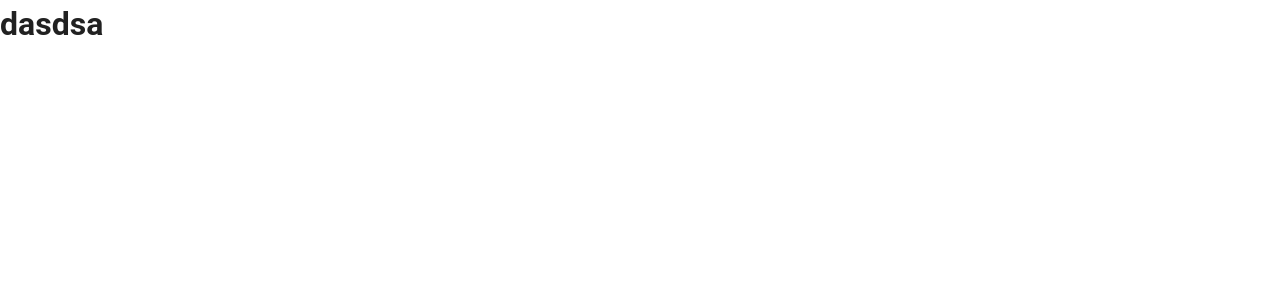
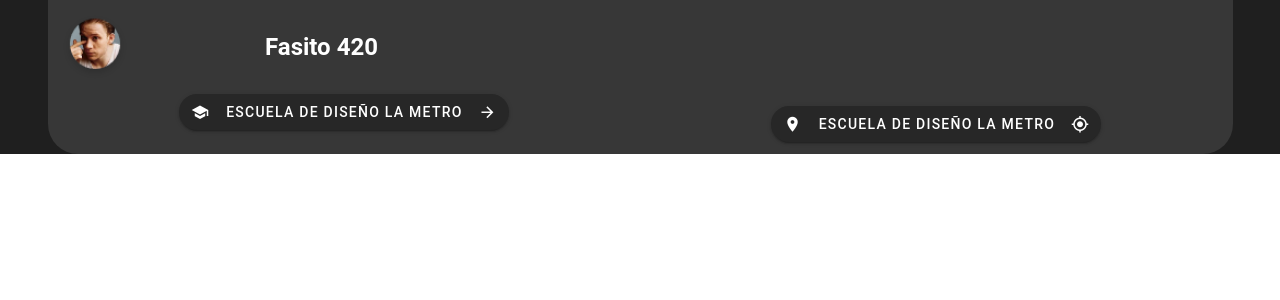
Before and after one commit to JuanPedroPontVerges/trabajofinal, a Vue app: page /home in a window 1280 px wide. Shown: the top 300 px of the page. Built offline with nearby package versions, Linux system fonts and the light colour scheme; a small style sheet from the web is missing.

Commit message:
Progreso en Home

```diff
--- a/src/components/AppButton.vue
+++ b/src/components/AppButton.vue
@@ -1,5 +1,6 @@
 <template>
-    <v-btn v-bind="$attrs" :color=this.btnColor :elevation=this.btnElevation>{{texto}}</v-btn>
+    <v-btn v-bind="$attrs" :color=this.btnColor :elevation=this.btnElevation>
+        <v-icon class="mr-4" left v-show="this.icono_izq"> {{this.icono_izq}} </v-icon>{{texto}} <v-icon class="ml-4" right v-show="this.icono_der"> {{this.icono_der}}</v-icon></v-btn>
 </template>
 
 <script>
@@ -16,6 +17,14 @@ export default {
         btnElevation: {
             type:String,
             required:false
+        },
+        icono_izq: {
+            type:String,
+            required:false
+        },
+        icono_der: {
+            type:String,
+            required:false
         }
     }
 }
--- a/src/views/Home.vue
+++ b/src/views/Home.vue
@@ -1,12 +1,93 @@
 <template>
-  <div>
-    <h1>dasdsa</h1>
+  <div v-fondo>
+    <v-container
+    class="contenedor"
+    fill-height>
+      <v-row class="align-center">
+        <v-col
+        cols="2">
+          <v-avatar
+          size=70>
+            <img
+            src="../assets/avatar.png">
+          </v-avatar>
+        </v-col>
+        <v-col>
+        <h2 class="white--text mx-2">{{this.nombre}}</h2>
+        </v-col>
+      </v-row>
+      <v-row>
+        <v-menu
+        offset-y>
+          <template
+          v-slot:activator="{ on }"
+          >
+            <AppButton
+            class="mx-auto"
+            v-on="on"
+            dark
+            rounded
+            xl-large
+            texto="Escuela de Diseño La Metro"
+            icono_izq="mdi-school"
+            icono_der="mdi-arrow-right">
+            </AppButton>
+          </template>
+        </v-menu>
+        <v-menu>
+          <template
+          cols=12
+          v-slot:activator="{ on }"
+          >
+            <AppButton
+              v-on="on"
+              class="my-3 mx-auto"
+              dark rounded
+              xl-large
+              texto="Escuela de Diseño La Metro"
+              icono_izq="mdi-map-marker"
+              icono_der="mdi-crosshairs-gps">
+            </AppButton>
+          </template>
+        </v-menu>
+      </v-row>
+    </v-container>
   </div>
 </template>
 
 <script>
 
+  import AppButton from "../components/AppButton"
+
 export default {
-  name: "Home"
+  name: "Home",
+  data(){
+    return {
+      nombre:"Fasito 420"
+    }
+  },
+  components:{
+    AppButton
+  },
+  directives: {
+    fondo: {
+      bind: function (el) {
+        el.style.backgroundColor = "#1F1F1F";
+      }
+    }
+  }
 };
 </script>
+
+<style>
+  .contenedor{
+    background-color:#373737;
+    -webkit-border-bottom-right-radius: 30px;
+    -webkit-border-bottom-left-radius: 30px;
+    -moz-border-radius-bottomright: 30px;
+    -moz-border-radius-bottomleft: 30px;
+    border-bottom-right-radius: 30px;
+    border-bottom-left-radius: 30px;
+  }
+
+</style>
--- a/src/views/Login.vue
+++ b/src/views/Login.vue
@@ -20,13 +20,30 @@
             </v-col>
             <v-col
             cols="12">
-              <AppInput nombre="EMAIL" icono="mdi-email"></AppInput>
-              <AppInput nombre="CONTRASEÑA" icono="mdi-lock" outer_icono="mdi-help"></AppInput>
+              <AppInput
+              nombre="EMAIL"
+              icono="mdi-email">
+              </AppInput>
+              <AppInput
+              nombre="CONTRASEÑA"
+              icono="mdi-lock"
+              outer_icono="mdi-help">
+              </AppInput>
             </v-col>
             <v-col
             cols="12">
             <router-link to="/home">
-                <AppButton @click.native="logged" texto="Log In ->" btnColor="primary" btnElevation=15 absolute right rounded x-large ></AppButton>
+                <AppButton
+                @click.native="logged"
+                texto="Log In"
+                icono_der="mdi-arrow-right"
+                btnColor="primary"
+                btnElevation=15
+                absolute
+                right
+                rounded
+                x-large >
+                </AppButton>
             </router-link>
             </v-col>
         </v-row>
```
Also changed, not shown: src/assets/avatar.png (added).
